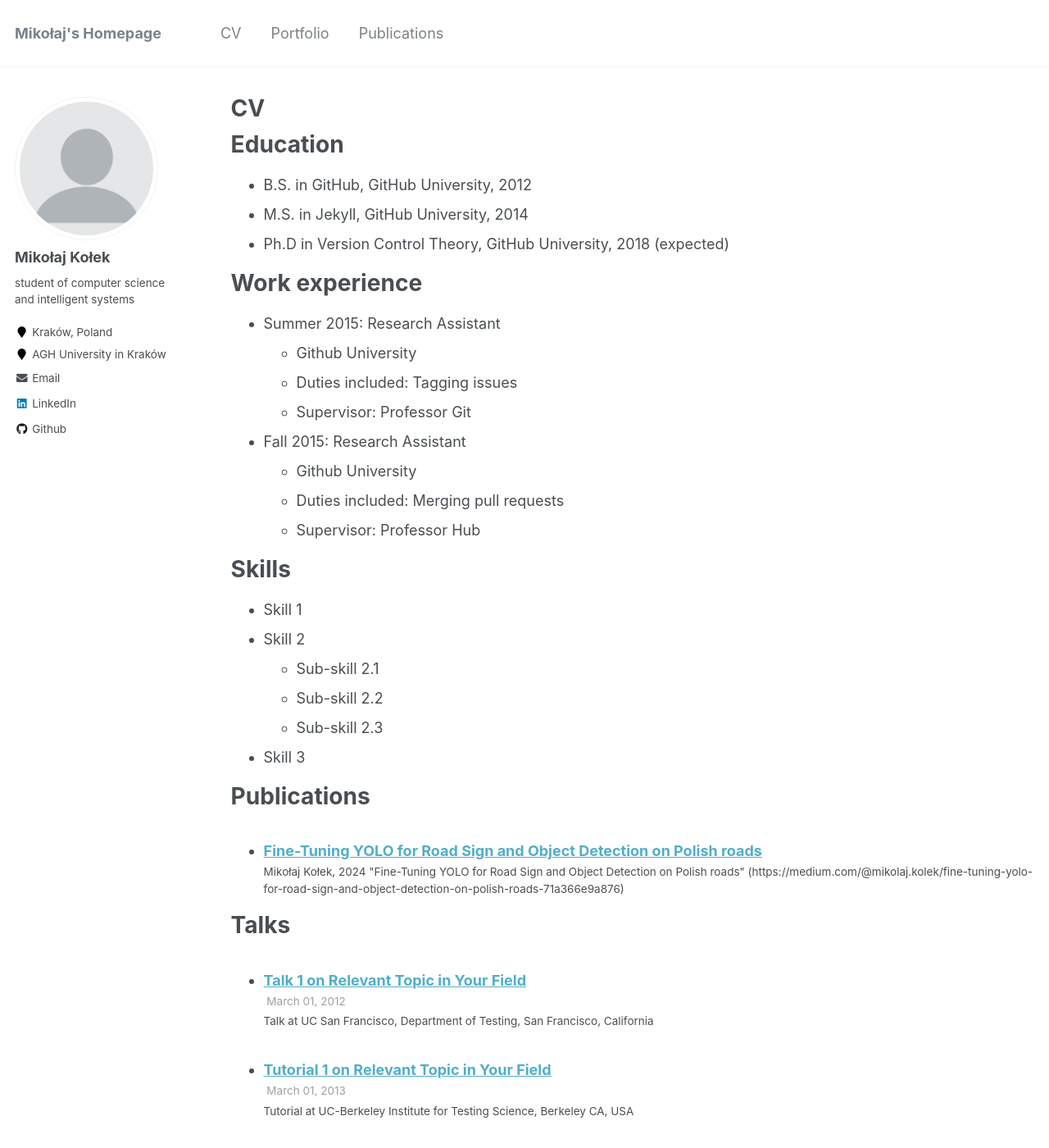
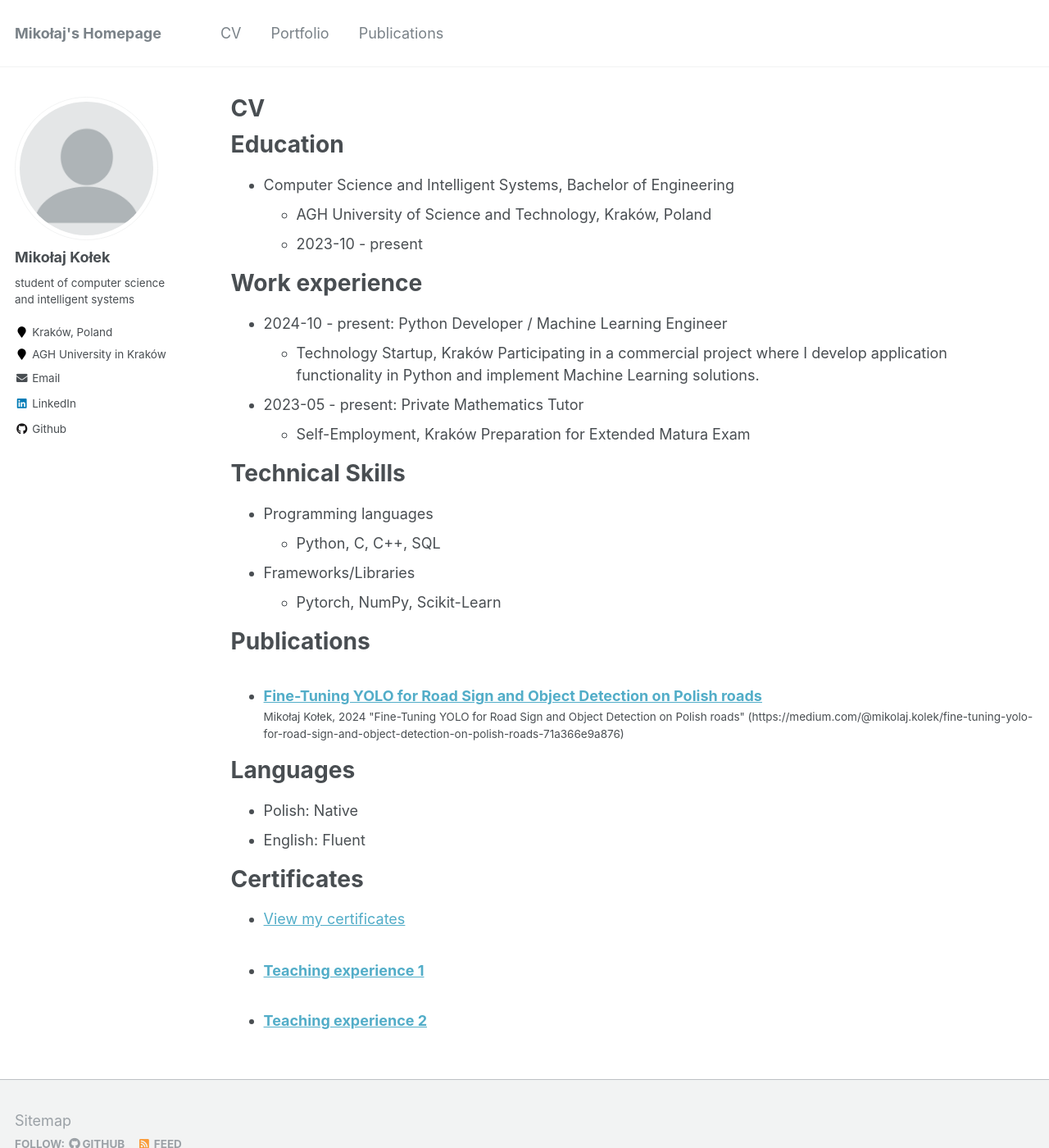
Before and after one commit to Mkoek213/Mkoek213.github.io, a Jekyll site: the page built from _pages/cv.md, in a window 1280 px wide and 1400 px high. Shown: the whole window at 82% size. Built offline with Jekyll 4.4.1, drawn with Linux system fonts in a browser that asks for light colours; some of the changed text lies outside the part shown.

Commit message:
added CV

```diff
--- a/_pages/cv.md
+++ b/_pages/cv.md
@@ -11,30 +11,27 @@ redirect_from:
 
 Education
 ======
-* B.S. in GitHub, GitHub University, 2012
-* M.S. in Jekyll, GitHub University, 2014
-* Ph.D in Version Control Theory, GitHub University, 2018 (expected)
+* Computer Science and Intelligent Systems, Bachelor of Engineering
+  * AGH University of Science and Technology, Kraków, Poland
+  * 2023-10 - present
 
 Work experience
 ======
-* Summer 2015: Research Assistant
-  * Github University
-  * Duties included: Tagging issues
-  * Supervisor: Professor Git
+* 2024-10 - present: Python Developer / Machine Learning Engineer
+  * Technology Startup, Kraków
+  Participating in a commercial project where I develop application functionality
+  in Python and implement Machine Learning solutions.
 
-* Fall 2015: Research Assistant
-  * Github University
-  * Duties included: Merging pull requests
-  * Supervisor: Professor Hub
+* 2023-05 - present: Private Mathematics Tutor
+  * Self-Employment, Kraków
+  Preparation for Extended Matura Exam
 
-Skills
+Technical Skills
 ======
-* Skill 1
-* Skill 2
-  * Sub-skill 2.1
-  * Sub-skill 2.2
-  * Sub-skill 2.3
-* Skill 3
+* Programming languages
+  * Python, C, C++, SQL
+* Frameworks/Libraries
+  * Pytorch, NumPy, Scikit-Learn
 
 Publications
 ======
@@ -42,18 +39,16 @@ Publications
     {% include archive-single-cv.html %}
   {% endfor %}</ul>
 
-Talks
+Languages
 ======
-  <ul>{% for post in site.talks %}
-    {% include archive-single-talk-cv.html %}
-  {% endfor %}</ul>
+* Polish: Native
+* English: Fluent
 
-Teaching
+Certificates
 ======
-  <ul>{% for post in site.teaching %}
+<ul>
+  <li><a href="https://www.linkedin.com/in/miko%C5%82aj-ko%C5%82ek-2b41292a0/details/certifications/" target="_blank">View my certificates</a></li>
+  {% for post in site.teaching %}
     {% include archive-single-cv.html %}
-  {% endfor %}</ul>
-
-Service and leadership
-======
-* Currently signed in to 43 different slack teams
+  {% endfor %}
+</ul>
```
